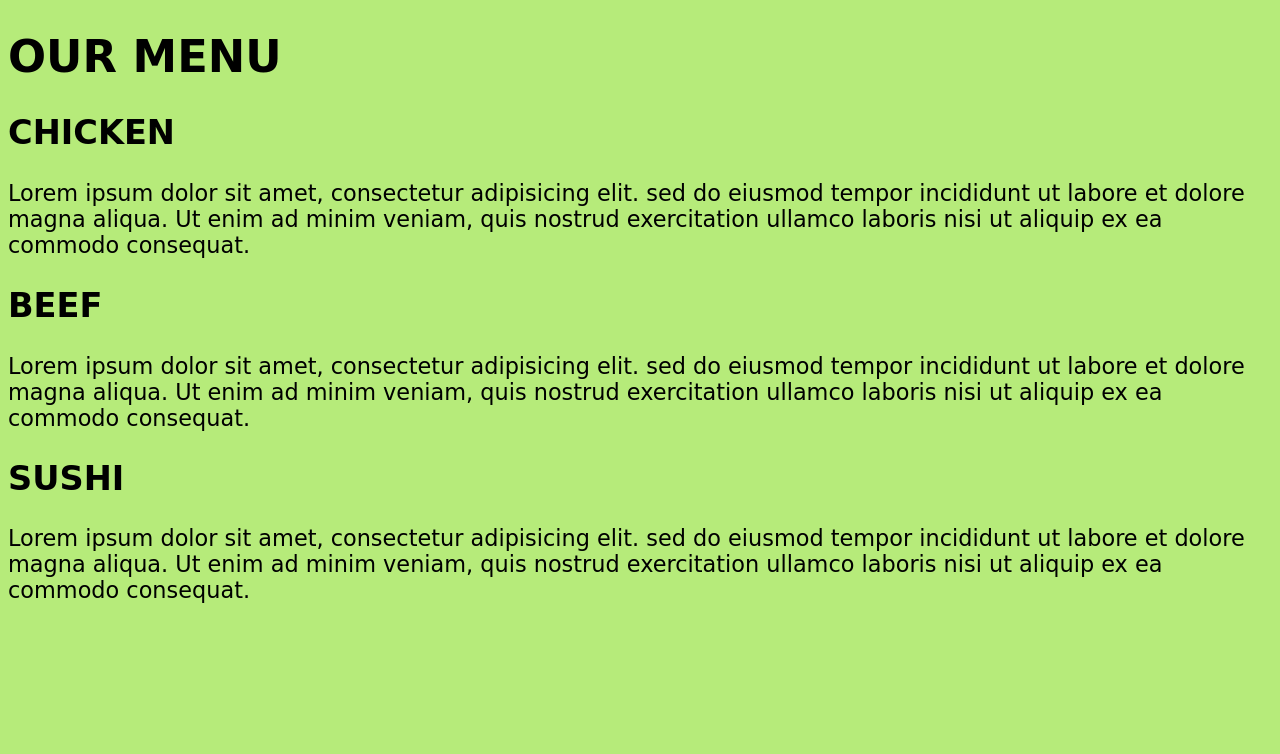
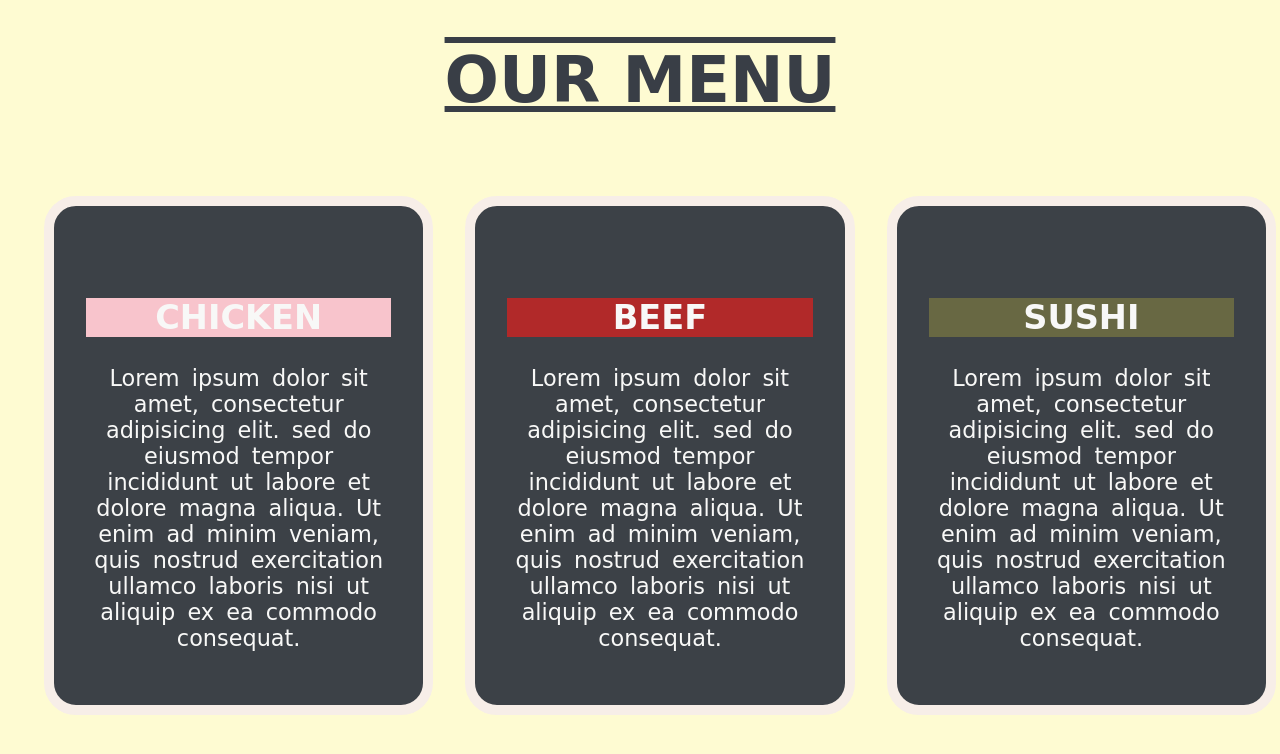
Before and after one commit to Tebogo-Erick-Goqo/module2-solution, a plain HTML site: page index.html in a window 1280 px wide. Drawn offline with Linux system fonts and the light colour scheme.

Commit message:
updated css

```diff
--- a/stylesheet/style.css
+++ b/stylesheet/style.css
@@ -1,5 +1,49 @@
 body {
     font-size: 1.4rem;
     font-family: cursive;
-    background: #b6eb7a;
+    background: #FEFBD2;
 }
+
+.heading {
+    text-align: center;
+    color: #393e46;
+    text-decoration: underline overline;
+    font-size: 4rem;
+}
+
+.rec {
+    color: #f8f8f7;
+    text-align: center;
+    padding: 4rem 2rem 2rem 2rem;
+    background: #3c4147;
+    border: 10px #f7eee8 solid;
+    border-radius: 2rem;
+    word-spacing: 5px;
+    position: relative;
+    top: 20px;
+    left: 20px;
+    margin: 1rem;
+
+}
+
+.choice1 {
+    background: rgb(248, 196, 204);
+    position: relative;
+
+}
+.choice2 {
+    background: rgb(177, 41, 41);;
+}
+.choice3 {
+    background: #686843;
+}
+
+@media only screen and (max-width:992px) {
+    .container {
+        flex-direction: column;
+    }
+}
+
+.container {
+    display: flex;
+}
```
